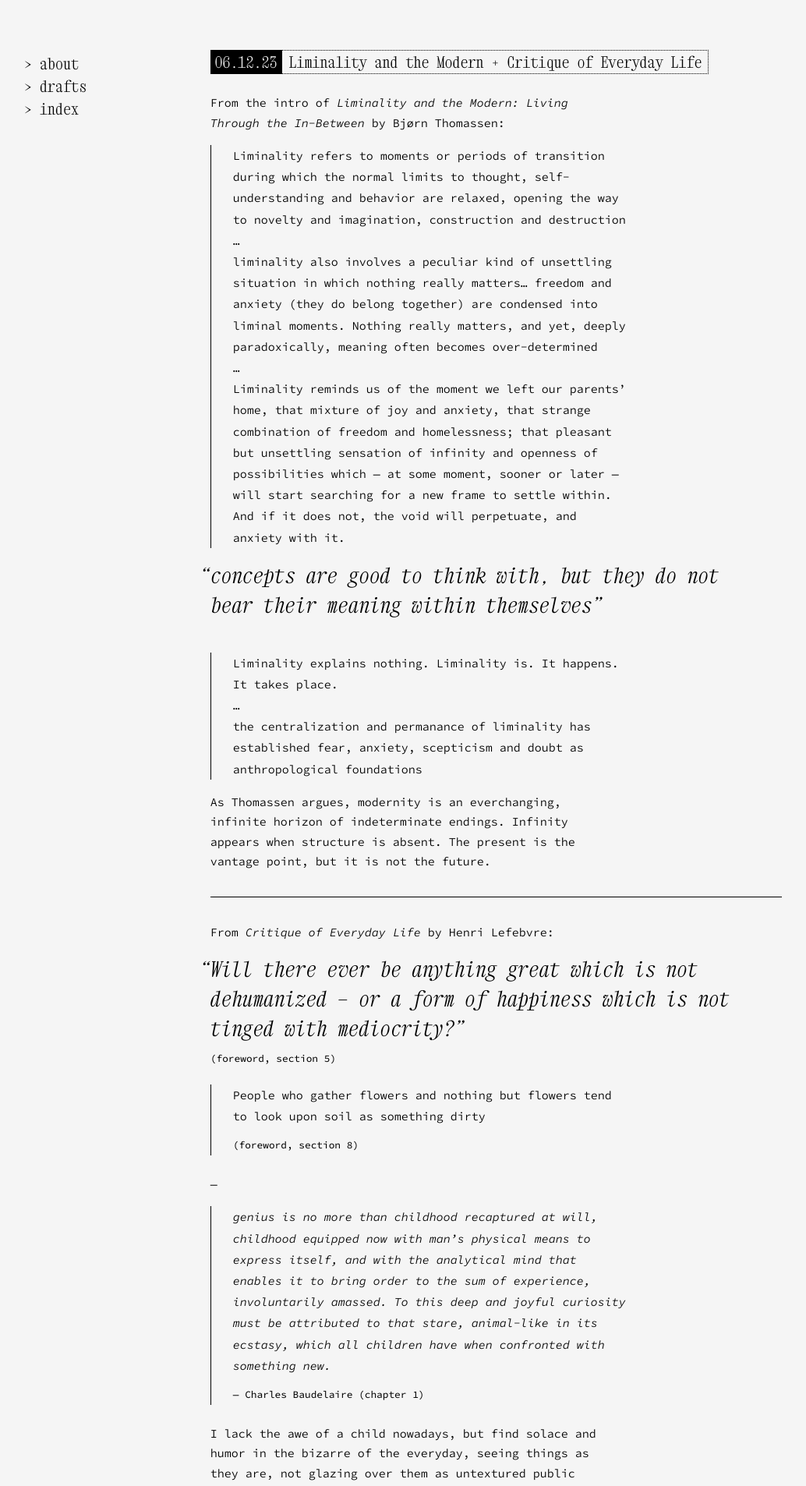
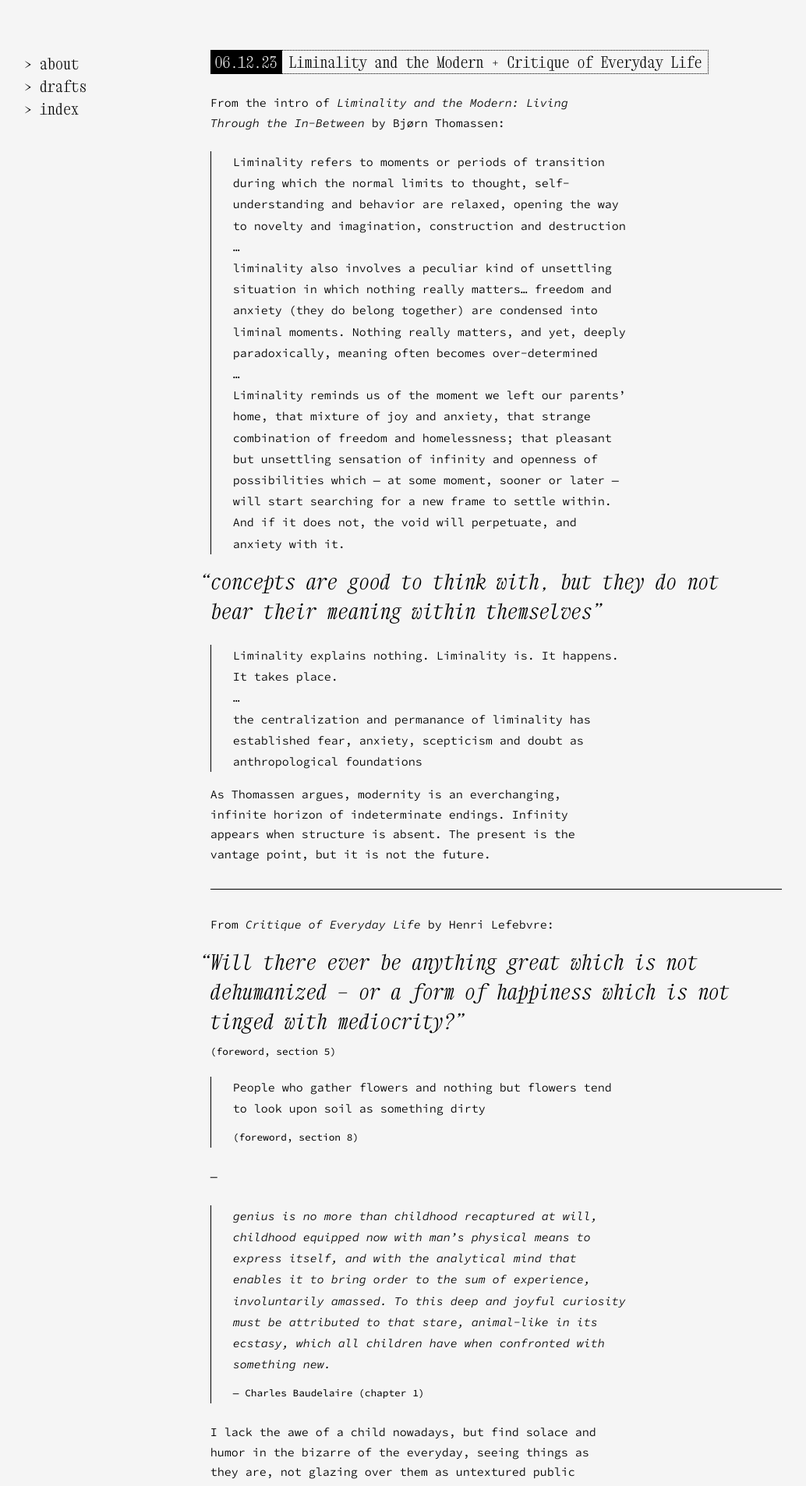
Before and after one commit to vannavu/vannavu.github.io, a Jekyll site: the page built from _posts/2023-06-12-everyday-liminal.md, in a window 1280 px wide. Shown: the top 1906 px of the page at 78% size, without its empty margins (97-1131 px from the left). Built offline with Jekyll 4.4.1, drawn with Linux system fonts in a browser that asks for light colours.

Commit message:
ul spacing

```diff
--- a/_posts/2023-06-12-everyday-liminal.md
+++ b/_posts/2023-06-12-everyday-liminal.md
@@ -12,7 +12,6 @@ From the intro of *Liminality and the Modern: Living Through the In-Between* by
     Liminality reminds us of the moment we left our parents’ home, that mixture of joy and anxiety, that strange combination of freedom and homelessness; that pleasant but unsettling sensation of infinity and openness of possibilities which — at some moment, sooner or later — will start searching for a new frame to settle within. And if it does not, the void will perpetuate, and anxiety with it.
 
 #### concepts are good to think with, but they do not bear their meaning within themselves
-<br>
 
 - Liminality explains nothing. Liminality is. It happens. It takes place.
     …
--- a/assets/css/theme.css
+++ b/assets/css/theme.css
@@ -290,7 +290,7 @@ main ul {
   padding-left: 1.75rem;
   border-left: var(--solid-border);
   width: calc(80% - 50px);
-  margin-bottom: 1rem;
+  margin: 1.5rem 0 1rem 0;
   line-height: 1.7rem;
 }
 
```
